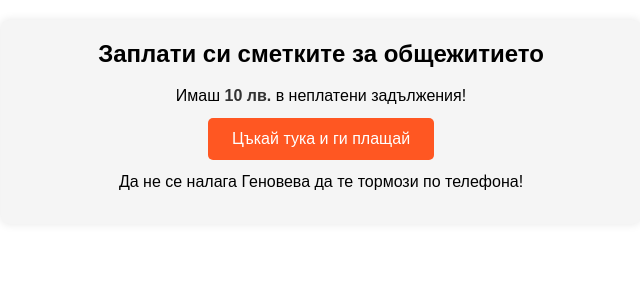
After one commit to Vaskonti/Time2Play_Scraper, a Python web app: template templates/psbo.html in a window 1280 px wide. The commit adds this page. Shown: the top 300 px of the page, without its empty margins (319-959 px from the left). Run offline with Jinja, Linux system fonts and the light colour scheme; the template is opened without the code that fills it: most values are stand-ins (such as "Sample title", 1, 10 or a date in 2020).

Commit message:
[PSBO] added a bot that crawls PSBO for unpaid taxes

```diff
--- a/superdoc.py
+++ b/superdoc.py
@@ -22,6 +22,6 @@ if available == "В момента няма свободни часове":
 else:
     mail_service.send_email(
         "Superdoc: Doctor's appointment available",
-        mail_service.load_html_file("doctor.html").render(doctor_name=doctor_name, earliest=earliest, available=available),
+        mail_service.load_html_file("superdoc.html").render(doctor_name=doctor_name, earliest=earliest, available=available),
         config['RECEIVERS_SUPERDOC'].split(","),
     )
--- /dev/null
+++ b/templates/psbo.html
@@ -0,0 +1,52 @@
+<!DOCTYPE html>
+<html lang="en">
+<head>
+    <meta charset="UTF-8">
+    <title>Сметки за общака</title>
+    <style>
+        .content {
+            font-family: Arial, sans-serif;
+            background-color: #f9f9f9;
+            margin: 0;
+            padding: 0;
+            max-width: 600px;
+            margin: 20px auto;
+            padding: 20px;
+            background-color: #f5f5f5;
+            border-radius: 8px;
+            box-shadow: 0 0 10px rgba(0, 0, 0, 0.1);
+            text-align: center;
+        }
+        h1 {
+            margin-top: 0;
+            font-size: 24px;
+        }
+        p {
+            margin: 10px 0;
+            line-height: 1.5;
+            font-size: 16px;
+        }
+        span {
+            font-weight: bold;
+            color: #333;
+        }
+        a {
+            display: inline-block;
+            padding: 12px 24px;
+            background-color: #ff5722;
+            color: #ffffff;
+            text-decoration: none;
+            border-radius: 5px;
+            transition: background-color 0.3s;
+        }
+    </style>
+</head>
+<body>
+    <div class="content">
+        <h1>Заплати си сметките за общежитието</h1>
+        <p>Имаш <span> {{ sumToPay }} лв.</span> в неплатени задължения!</p>
+        <a href="https://psbo.uni-sofia.bg/payments/login">Цъкай тука и ги плащай</a>
+        <p>Да не се налага Геновева да те тормози по телефона!</p>
+    </div>
+</body>
+</html>
--- a/templates/superdoc.html
+++ b/templates/superdoc.html
@@ -6,8 +6,7 @@
 </head>
 <body>
   <h1>Най-ранен свободен час за доктор: {{ doctor_name}}</h1>
-    <p>{{ available }}</p>
     <p>Най-ранен свободен час за доктор: <span>{{ doctor_name }}</span></p>
-    <p>Дата: <span>{{ earliest }}</span></p>
+    <p>Дата: <span>{{ available }}</span></p>
 </body>
 </html>
```
Also changed, not shown: psbo_scraper.py (added, +45 -0 lines), requirements.txt (+5 -3 lines).
